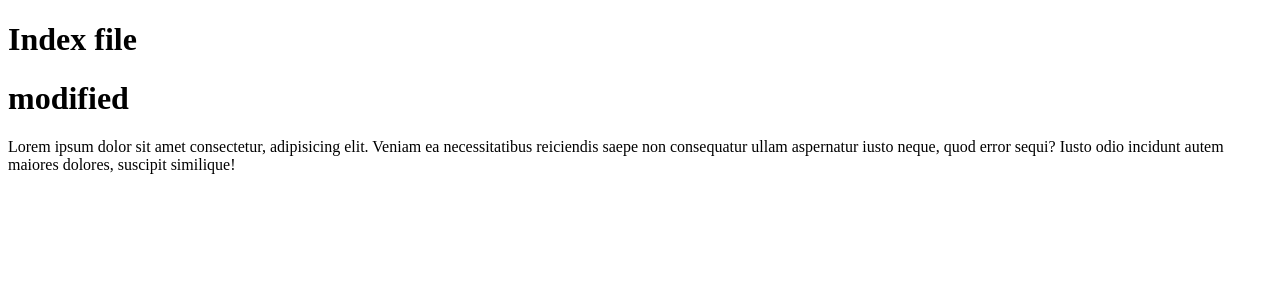
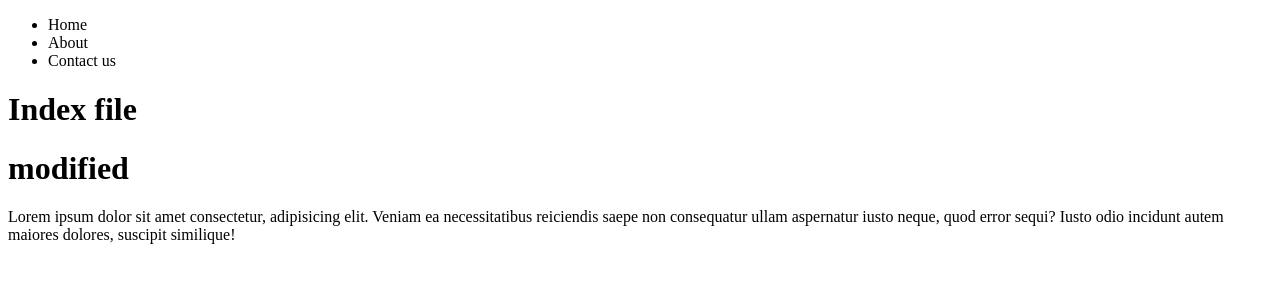
Before and after one commit to dewaleolaoye/learning, a plain HTML site: page index.html in a window 1280 px wide. Drawn offline with Linux system fonts and the light colour scheme.

Commit message:
added header

```diff
--- a/index.html
+++ b/index.html
@@ -7,6 +7,16 @@
     <title>Document</title>
   </head>
   <body>
+    <header>
+      <nav>
+        <ul>
+          <li>Home</li>
+          <li>About</li>
+          <li>Contact us</li>
+        </ul>
+      </nav>
+    </header>
+
     <h1>Index file</h1>
     <h1>modified</h1>
 
```
Also changed, not shown: 1 other file.
